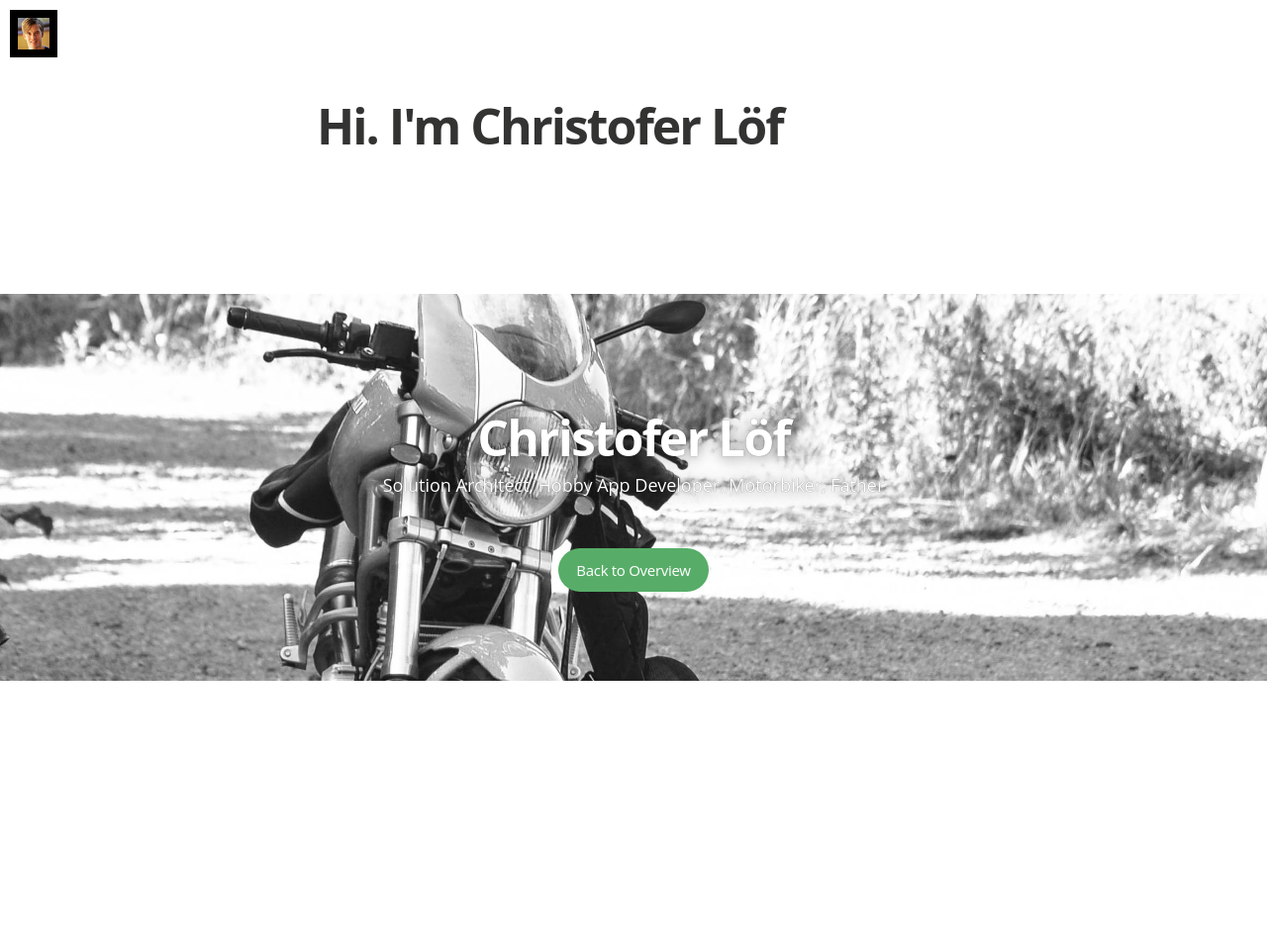
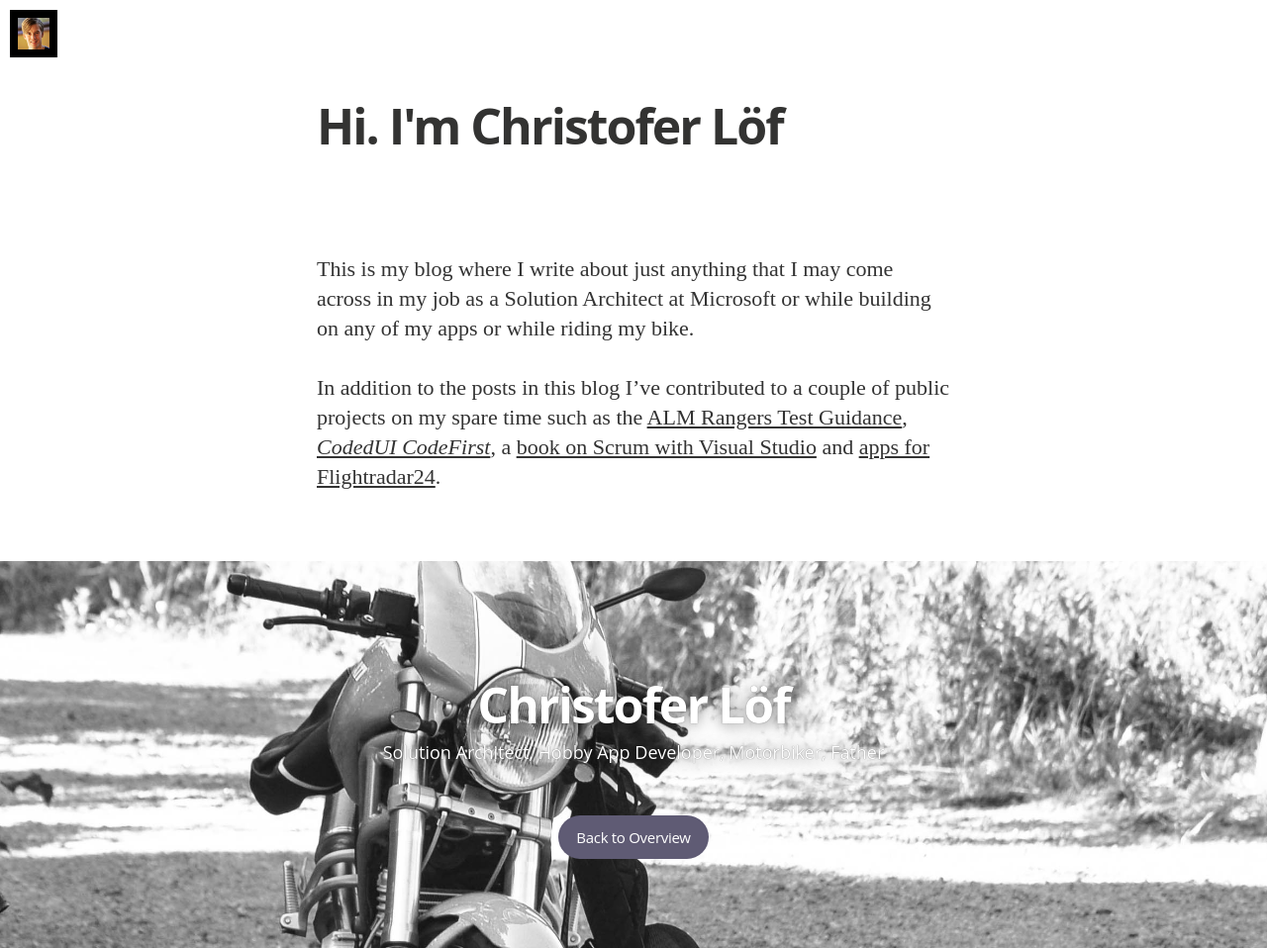
Before and after one commit to christoferlof/posts, a Jekyll site: the page built from about.md, in a window 1280 px wide. Shown: the whole page at 99% size. Built offline with Jekyll 4.4.1, drawn with Linux system fonts in a browser that asks for light colours; nearby versions of some CDN libraries; some web fonts are replaced; Markdown is read by kramdown in place of the engine named in the settings; before the commit the page ends 900 px from its top, so only the background shows below that.

Commit message:
Update about and adjust colors

```diff
--- a/about.md
+++ b/about.md
@@ -3,3 +3,6 @@ layout: page
 title: Hi. I'm Christofer Löf
 permalink: /about/
 ---
+This is my blog where I write about just anything that I may come across in my job as a Solution Architect at Microsoft or while building on any of my apps or while riding my bike.
+
+In addition to the posts in this blog I've contributed to a couple of public projects on my spare time such as the [ALM Rangers Test Guidance](http://vsartesttoolingguide.codeplex.com/), [*CodedUI CodeFirst*](http://codeduicodefirst.codeplex.com/), a [book on Scrum with Visual Studio]({% post_url 2012-12-16-book-contributor %}) and [apps for Flightradar24](http://windowsphone.com/s?appId=6341514f-ad9d-43de-a579-34086c4180e7).
--- a/css/main.sass
+++ b/css/main.sass
@@ -401,13 +401,13 @@ body
     blockquote
       margin: 0 0 30px
       margin-left: -26px
-      border-left: 3px solid #57ad68
+      border-left: 3px solid #5f5b74
       padding-left: 20px
       p
         letter-spacing: 0.01rem
         font-weight: 400
         font-style: italic
-        mborder-left: 3px solid #57ad68
+        mborder-left: 3px solid #5f5b74
         mpadding-left: 20px
         mmargin-left: -26px
         padding-bottom: 3px
@@ -570,7 +570,7 @@ body
       text-decoration: none
       cursor: pointer
       height: 44px
-      background: #57ad68
+      background: #5f5b74
       color: #fff
       vertical-align: middle
       box-sizing: border-box
```
Also changed, not shown: assets/article_images/about/carb_book_logo.png (deleted).
